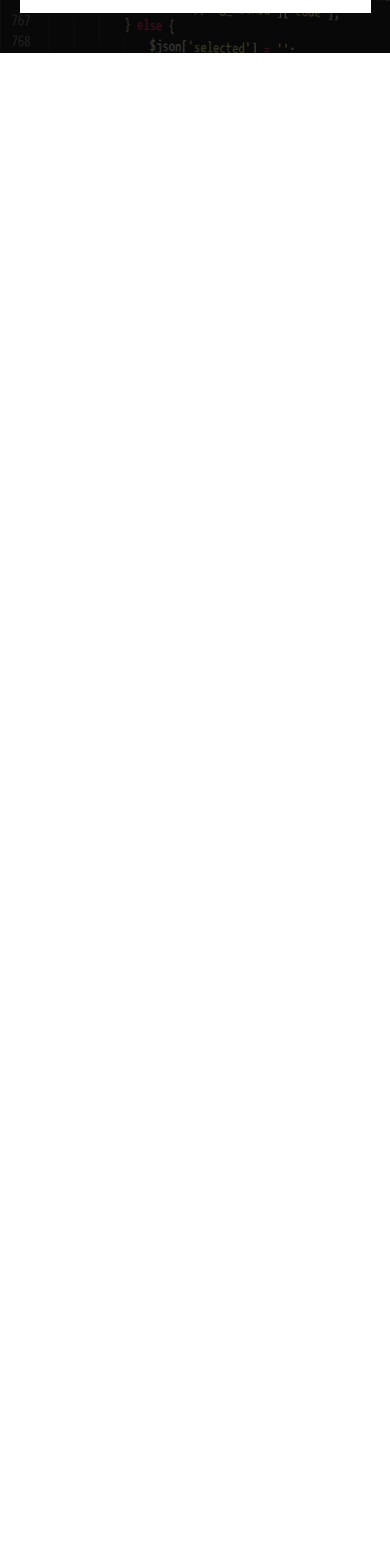
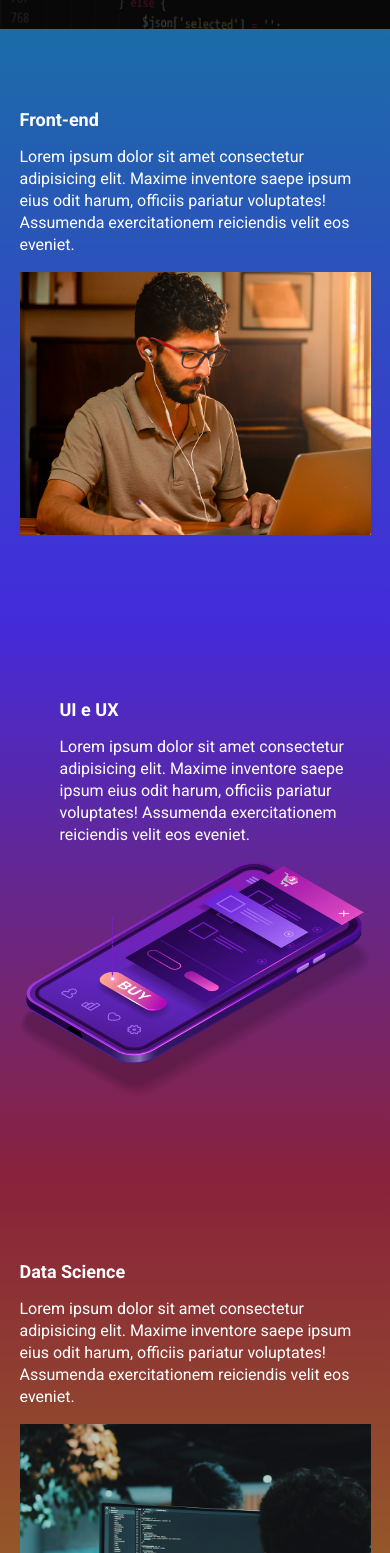
Before and after one commit to StaanB/pagina-evento, a website built with Parcel: page src/index.html in a window 390 px wide. Shown: the part 447-2000 px from the top of the page. Before the commit the page ends 844 px from the top, so only its background shows below. Built offline with nearby package versions, Linux system fonts and the light colour scheme.

Commit message:
Finalização do timer e do projeto

```diff
--- a/package.json
+++ b/package.json
@@ -2,9 +2,9 @@
   "name": "pagina-evento",
   "version": "1.0.0",
   "description": "",
-  "main": "index.js",
   "scripts": {
     "dev": "parcel src/index.html src/styles/*.scss src/scripts/main.js --no-cache",
+    "build": "parcel build src/index.html",
     "test": "echo \"Error: no test specified\" && exit 1"
   },
   "keywords": [],
--- a/src/index.html
+++ b/src/index.html
@@ -9,6 +9,7 @@
     <link rel="preconnect" href="https://fonts.gstatic.com" crossorigin>
     <link href="https://fonts.googleapis.com/css2?family=Roboto:wght@400;700;900&display=swap" rel="stylesheet">
     <link rel="stylesheet" href="styles/main.scss">
+    <link rel="stylesheet" href="https://unpkg.com/aos@next/dist/aos.css" />
 </head>
 
 <body>
@@ -16,7 +17,7 @@
         <div class="container">
             <img class="hero__logo" src="images/ebac_logo.svg" alt="EBAC">
             <p class="hero__text">
-                O maior evento de tecnologia do Brasil começa em 10d 12h 20m 15s
+                O maior evento de tecnologia do Brasil começa em <span id="contador"></span>
             </p>
 
             <div class="infos-bar">
@@ -40,8 +41,56 @@
         </div>
     </header>
 
+    <section class="event event--front-end">
+        <div class="container" data-aos="fade-right">
+            <div class="event__details">
+                <h2 class="event__details__title">Front-end</h2>
+                <p class="event__details__description">Lorem ipsum dolor sit amet consectetur adipisicing elit. Maxime
+                    inventore saepe ipsum eius odit
+                    harum, officiis pariatur voluptates! Assumenda exercitationem reiciendis velit eos eveniet.</p>
+            </div>
+            <img class="event__image" src="images/frontend.png" alt="Front-end">
+        </div>
+    </section>
+
+    <section class="event event--ux-ui">
+        <div class="container container__reverse" data-aos="fade-left">
+            <div class="event__details">
+                <h2 class="event__details__title">UI e UX</h2>
+                <p class="event__details__description">Lorem ipsum dolor sit amet consectetur adipisicing elit. Maxime
+                    inventore saepe ipsum eius odit
+                    harum, officiis pariatur voluptates! Assumenda exercitationem reiciendis velit eos eveniet.</p>
+            </div>
+            <img class="event__image" src="images/ui-ux.png" alt="UI e UX">
+        </div>
+    </section>
+
+    <section class="event event--data-science">
+        <div class="container"  data-aos="fade-right">
+            <div class="event__details">
+                <h2 class="event__details__title">Data Science</h2>
+                <p class="event__details__description">Lorem ipsum dolor sit amet consectetur adipisicing elit. Maxime
+                    inventore saepe ipsum eius odit
+                    harum, officiis pariatur voluptates! Assumenda exercitationem reiciendis velit eos eveniet.</p>
+            </div>
+            <img class="event__image" src="images/data.png" alt="Data Science">
+        </div>
+    </section>
+
+    <section class="event event--back-end">
+        <div class="container container__reverse" data-aos="fade-left">
+            <div class="event__details">
+                <h2 class="event__details__title">Back-end</h2>
+                <p class="event__details__description">Lorem ipsum dolor sit amet consectetur adipisicing elit. Maxime
+                    inventore saepe ipsum eius odit
+                    harum, officiis pariatur voluptates! Assumenda exercitationem reiciendis velit eos eveniet.</p>
+            </div>
+            <img class="event__image" src="images/backend.png" alt="Back-end">
+        </div>
+    </section>
 
 
+    <script src="https://unpkg.com/aos@next/dist/aos.js"></script>
     <script src="scripts/main.js"></script>
 </body>
 
--- a/src/scripts/main.js
+++ b/src/scripts/main.js
@@ -1 +1,23 @@
-console.log("olá mundo");
+AOS.init();
+
+const dataDoEvento = new Date("Dec 12, 2023 19:00:00");
+const timeStampDoEvento = dataDoEvento.getTime();
+
+contaAsHoras = setInterval(function () {
+    const agora = new Date()
+    const timeStampAtual = agora.getTime()
+
+    const distanciaAteOEvento = timeStampDoEvento - timeStampAtual;
+
+    const diasAteOEvento = Math.floor(distanciaAteOEvento / (1000 * 60 * 60 * 24))
+    const horasAteOEvento = Math.floor((distanciaAteOEvento % (1000 * 60 * 60 * 24)) / (1000 * 60 * 60))
+    const minutosAteOEvento = Math.floor((distanciaAteOEvento % (1000 * 60 * 60)) / (1000 * 60))
+    const segundosAteOEvento = Math.floor((distanciaAteOEvento % (1000 * 60)) / 1000)
+
+    document.getElementById('contador').innerHTML = `${diasAteOEvento}d ${horasAteOEvento}h ${minutosAteOEvento}m ${segundosAteOEvento}s`
+
+    if (distanciaAteOEvento < 0) {
+        clearInterval(contaAsHoras)
+        document.getElementById('contador').innerHTML = "Que pena o evento acabou"
+    }
+}, 1000)
--- /dev/null
+++ b/src/styles/_event.scss
@@ -0,0 +1,67 @@
+// Rosa: #89223B. Amarelo: #9C791D, roxo: #4F2AC3
+
+.event {
+    padding: 80px 0;
+
+    &--front-end {
+        background-image: linear-gradient(#1B6CA7, #442BDB);
+    }
+
+    &--ux-ui {
+        background-image: linear-gradient(#442BDB, #89223B);
+    }
+
+    &--data-science {
+        background-image: linear-gradient(#89223B, #9C791D);
+    }
+
+    &--back-end {
+        background-image: linear-gradient(#9C791D, #89223B);
+    }
+
+    .container {
+        display: flex;
+
+        &__reverse{
+            flex-direction: row-reverse;
+
+            .event__details{
+                margin-right: 0px;
+                margin-left: 40px;
+            }
+        }
+    }
+
+    &__image {
+        max-width: 360px;
+    }
+
+    &__details {
+        margin-right: 40px;
+
+        &__title {
+            font-size: 18px;
+            font-weight: bold;
+            margin-bottom: 16px;
+        }
+
+        &__description {
+            line-height: 22px;
+        }
+    }
+
+    @media (max-width: 640px) {
+        .container {
+            display: block;
+        }
+
+        &__image {
+            width: 100%;
+        }
+
+        &__details {
+            margin-right: 0;
+            margin-bottom: 16px;
+        }
+    }
+}
--- a/src/styles/main.scss
+++ b/src/styles/main.scss
@@ -1,6 +1,7 @@
 @use 'hero';
 @use 'components/infosbar';
 @use 'components/buttons';
+@use 'event';
 
 *{
     margin: 0;
```
